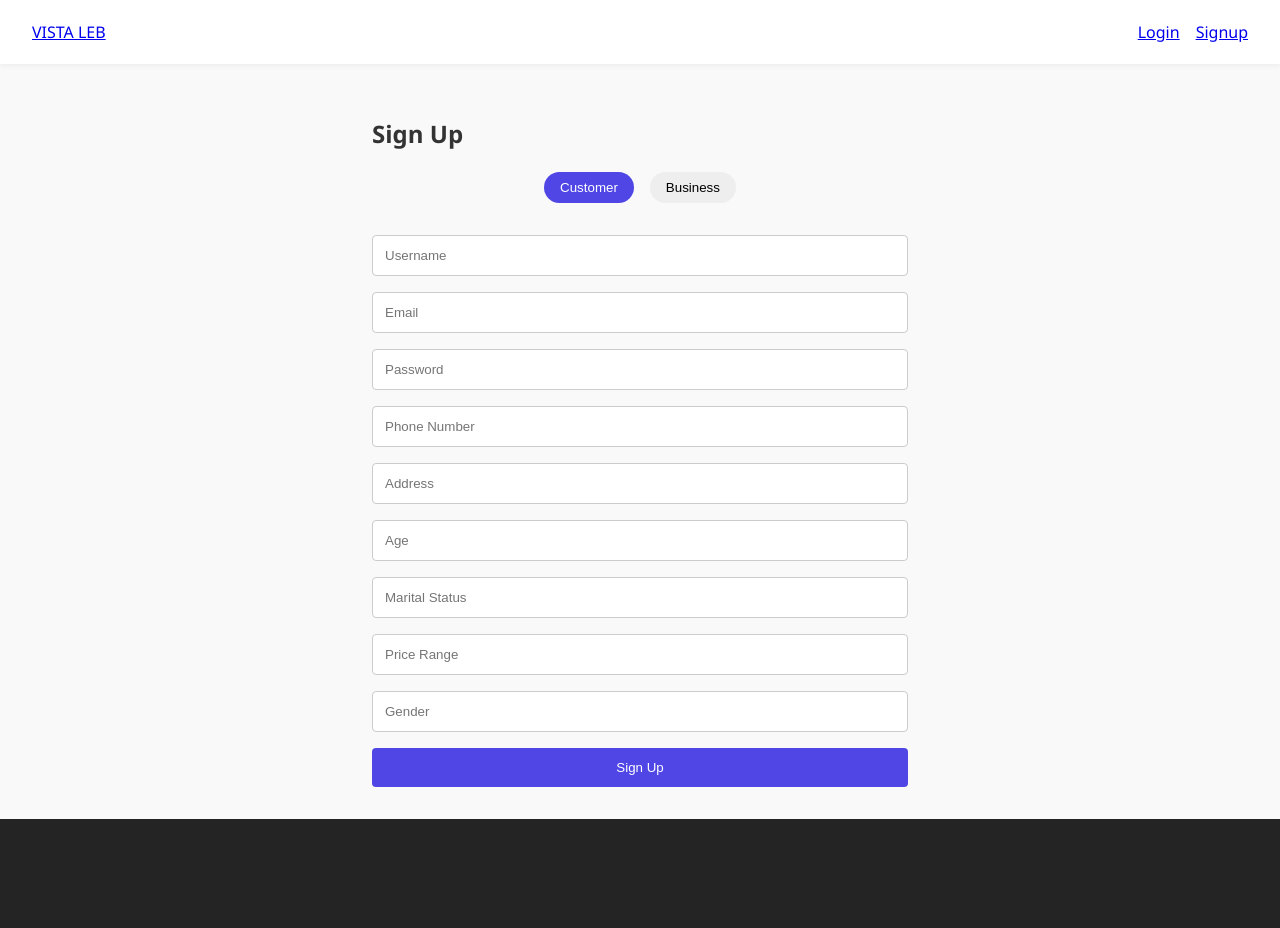
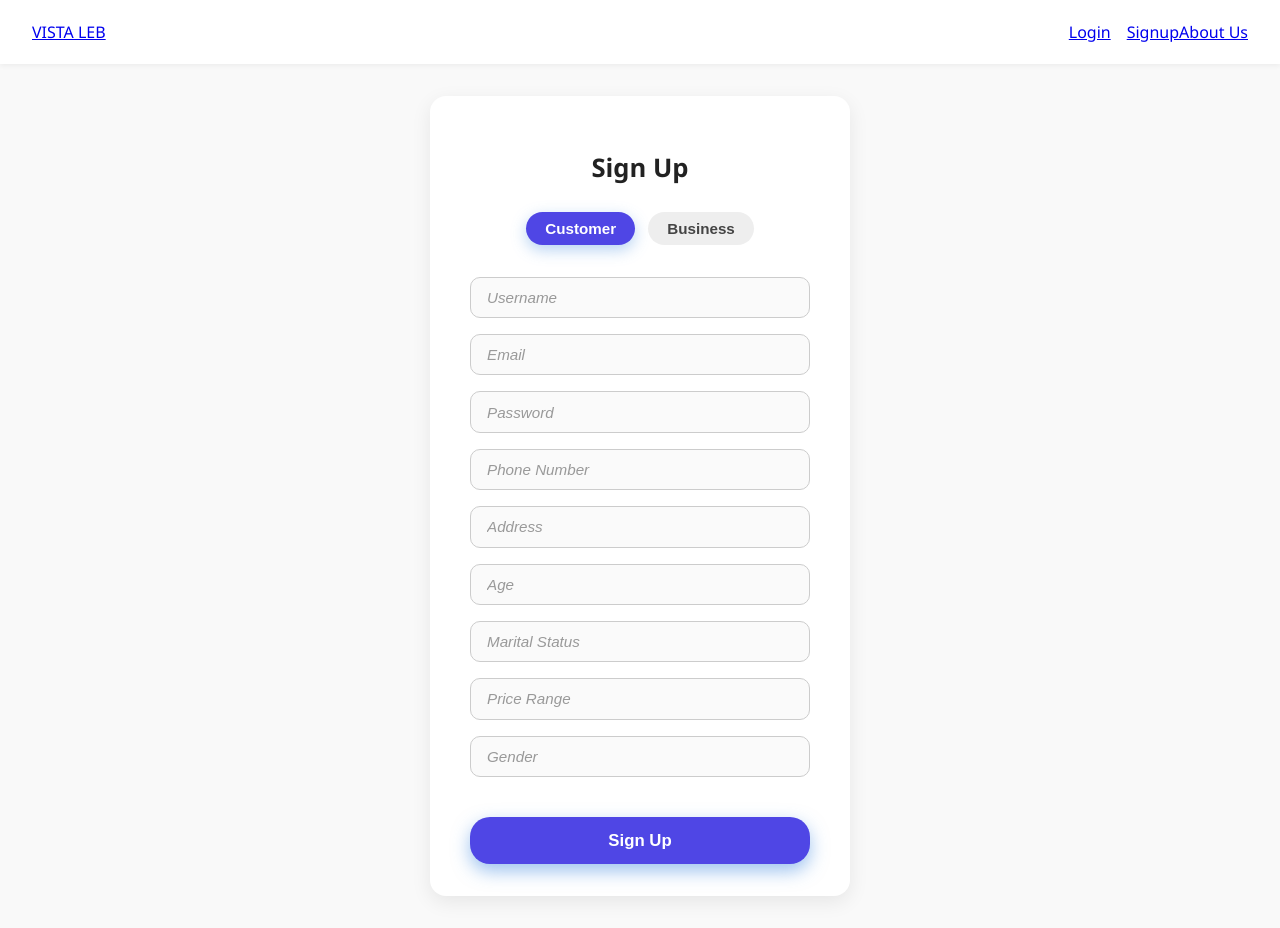
Before and after one commit to Mohamed-Abbas-Homani/Vista-Leb, a React (Vite) app in the folder frontend/: page /signup in a window 1280 px wide. Before the commit the page ends 819 px from the top, so only its background shows below. Built offline with nearby package versions, Linux system fonts and the light colour scheme.

Commit message:
add about us page, fix style for login and sing up page

```diff
--- a/frontend/src/components/Layout.tsx
+++ b/frontend/src/components/Layout.tsx
@@ -35,6 +35,7 @@ export default function Layout({ children }: { children: ReactNode }) {
         <div>
           <Link to="/login" style={{ marginRight: "1rem" }}>Login</Link>
           <Link to="/signup">Signup</Link>
+          <Link to="/about-us">About Us</Link>
         </div>
       </Nav>
       <Main>{children}</Main>
--- /dev/null
+++ b/frontend/src/pages/AboutUs.tsx
@@ -0,0 +1,70 @@
+import styled from "styled-components";
+import Layout from "../components/Layout";
+
+const AboutWrapper = styled.div`
+  max-width: 700px;
+  margin: 3rem auto;
+  padding: 2rem 2.5rem;
+  background: #fff;
+  border-radius: 16px;
+  box-shadow: 0 6px 20px rgba(0, 0, 0, 0.08);
+
+  @media (max-width: 480px) {
+    margin: 1.5rem 1rem;
+    padding: 1.5rem 1.5rem;
+    max-width: 100%;
+    border-radius: 12px;
+  }
+`;
+
+const Title = styled.h1`
+  font-size: 2rem;
+  font-weight: 700;
+  color: ${({ theme }) => theme.primary};
+  margin-bottom: 1.5rem;
+
+  @media (max-width: 480px) {
+    font-size: 1.6rem;
+  }
+`;
+
+const Paragraph = styled.p`
+  font-size: 1rem;
+  line-height: 1.65;
+  color: #444;
+  margin-bottom: 1.25rem;
+
+  @media (max-width: 480px) {
+    font-size: 0.95rem;
+  }
+`;
+
+const AboutUs = () => {
+  return (
+    <Layout>
+      <AboutWrapper>
+        <Title>About Us</Title>
+        <Paragraph>
+          Welcome to our platform! We are dedicated to providing the best services
+          to our customers and businesses. Our mission is to connect users with
+          quality services and foster strong business relationships.
+        </Paragraph>
+        <Paragraph>
+          Founded in 2025, we strive to innovate and adapt to the latest
+          technologies to offer seamless user experiences. Our team is passionate
+          about creating solutions that empower communities and help businesses grow.
+        </Paragraph>
+        <Paragraph>
+          Whether you are a customer looking for trusted businesses or a business
+          seeking to expand your reach, we are here to support you every step of
+          the way.
+        </Paragraph>
+        <Paragraph>
+          Thank you for choosing us. We look forward to serving you!
+        </Paragraph>
+      </AboutWrapper>
+    </Layout>
+  );
+};
+
+export default AboutUs;
--- a/frontend/src/pages/Login.tsx
+++ b/frontend/src/pages/Login.tsx
@@ -1,4 +1,3 @@
-// pages/Login.tsx
 import styled from "styled-components";
 import Layout from "../components/Layout";
 import { useState } from "react";
@@ -12,22 +11,43 @@ const Container = styled.div`
   display: flex;
   align-items: center;
   justify-content: center;
-  background: linear-gradient(135deg, #eef2f3, #8e9eab);
-  width: 100%;
-  height: 100%;
+  background: #f7f9fc;
+  padding: 2rem;
+
+  @media (max-width: 480px) {
+    padding: 1rem;
+  }
 `;
 
 const Form = styled.form`
-  backdrop-filter: blur(12px);
-  background-color: rgba(255, 255, 255, 0.4);
-  box-shadow: 0 8px 32px rgba(31, 38, 135, 0.37);
-  border-radius: 16px;
-  padding: 2.5rem;
+  background: #ffffff;
+  border-radius: 20px;
+  padding: 2.5rem 3rem;
+  box-shadow: 0 8px 24px rgba(0, 0, 0, 0.12);
+  max-width: 360px;
   width: 100%;
-  max-width: 400px;
   display: flex;
   flex-direction: column;
-  gap: 1.5rem;
+  gap: 1.6rem;
+
+  @media (max-width: 480px) {
+    padding: 2rem 2rem;
+    max-width: 100%;
+    border-radius: 16px;
+  }
+`;
+
+const Title = styled.h2`
+  font-size: 2rem;
+  font-weight: 700;
+  text-align: center;
+  color: #222222;
+  margin-bottom: 1rem;
+  letter-spacing: 1.2px;
+
+  @media (max-width: 480px) {
+    font-size: 1.6rem;
+  }
 `;
 
 const InputWrapper = styled.div`
@@ -39,37 +59,65 @@ const Icon = styled.div`
   top: 50%;
   left: 1rem;
   transform: translateY(-50%);
-  color: #555;
+  color: #a0a0a0;
+  font-size: 1.2rem;
+  pointer-events: none;
+  transition: color 0.3s ease;
 `;
 
 const Input = styled.input`
   width: 100%;
-  padding: 0.75rem 0.75rem 0.75rem 3rem;
-  border: 1px solid #ccc;
-  border-radius: 8px;
+  padding: 1rem 1rem 1rem 3.5rem;
+  border-radius: 14px;
+  border: 1.8px solid #d1d9e6;
   font-size: 1rem;
-  background-color: rgba(255, 255, 255, 0.6);
-  transition: all 0.3s ease;
+  color: #333333;
+  background: #fafafa;
+  transition: border-color 0.3s ease, background-color 0.3s ease;
+
+  &::placeholder {
+    color: #b0b9c4;
+    font-style: italic;
+  }
 
   &:focus {
-    border-color: #007bff;
     outline: none;
-    background-color: #fff;
+    border-color: #4a90e2;
+    background-color: #ffffff;
+  }
+
+  &:focus + ${Icon} {
+    color: #4a90e2;
+  }
+
+  @media (max-width: 480px) {
+    font-size: 0.95rem;
   }
 `;
 
 const Button = styled.button<{ disabled?: boolean }>`
-  background-color: ${({ disabled }) => (disabled ? "#aaa" : "#007bff")};
-  color: white;
-  padding: 0.8rem;
+  margin-top: 1.5rem;
+  padding: 1rem;
+  font-size: 1.1rem;
+  font-weight: 600;
+  color: ${({ disabled }) => (disabled ? "#999999" : "#ffffff")};
+  background: ${({ disabled }) => (disabled ? "#cccccc" : "#4a90e2")};
   border: none;
-  border-radius: 8px;
-  font-size: 1rem;
+  border-radius: 18px;
   cursor: ${({ disabled }) => (disabled ? "not-allowed" : "pointer")};
-  transition: background-color 0.3s ease;
+  box-shadow: ${({ disabled }) =>
+    disabled ? "none" : "0 6px 15px rgba(74, 144, 226, 0.6)"};
+  transition: all 0.3s ease;
 
   &:hover {
-    background-color: ${({ disabled }) => (disabled ? "#aaa" : "#0056b3")};
+    background: ${({ disabled }) => (disabled ? "#cccccc" : "#357ABD")};
+    box-shadow: ${({ disabled }) =>
+      disabled ? "none" : "0 8px 20px rgba(53, 122, 189, 0.8)"};
+    transform: ${({ disabled }) => (disabled ? "none" : "scale(1.05)")};
+  }
+
+  @media (max-width: 480px) {
+    font-size: 1rem;
   }
 `;
 
@@ -91,12 +139,16 @@ export default function Login() {
       params.append("client_id", "string");
       params.append("client_secret", "string");
 
-      const res = await axios.post("http://127.0.0.1:8000/api/v1/auth/login", params, {
-        headers: {
-          "Content-Type": "application/x-www-form-urlencoded",
-          accept: "application/json",
-        },
-      });
+      const res = await axios.post(
+        "http://127.0.0.1:8000/api/v1/auth/login",
+        params,
+        {
+          headers: {
+            "Content-Type": "application/x-www-form-urlencoded",
+            accept: "application/json",
+          },
+        }
+      );
 
       console.log("Login success:", res.data);
       toast.success("Login successful!");
@@ -112,25 +164,22 @@ export default function Login() {
     <Layout>
       <ToastContainer />
       <Container>
-        <Form onSubmit={handleSubmit}>
-          <h2 style={{ textAlign: "center", marginBottom: "1rem" }}>Login</h2>
+        <Form onSubmit={handleSubmit} noValidate>
+          <Title>Welcome Back</Title>
           <InputWrapper>
-            <Icon>
-              <FaEnvelope />
-            </Icon>
             <Input
               type="email"
-              placeholder="Email"
+              placeholder="Email Address"
               value={email}
               onChange={(e) => setEmail(e.target.value)}
               required
             />
+            <Icon>
+              <FaEnvelope />
+            </Icon>
           </InputWrapper>
 
           <InputWrapper>
-            <Icon>
-              <FaLock />
-            </Icon>
             <Input
               type="password"
               placeholder="Password"
@@ -138,10 +187,13 @@ export default function Login() {
               onChange={(e) => setPassword(e.target.value)}
               required
             />
+            <Icon>
+              <FaLock />
+            </Icon>
           </InputWrapper>
 
           <Button type="submit" disabled={loading}>
-            {loading ? "Logging in..." : "Login"}
+            {loading ? "Logging in..." : "Sign In"}
           </Button>
         </Form>
       </Container>
--- a/frontend/src/pages/Signup.tsx
+++ b/frontend/src/pages/Signup.tsx
@@ -24,9 +24,31 @@ interface FormData {
 }
 
 const FormWrapper = styled.div`
-  max-width: 600px;
-  margin: auto;
-  padding: 2rem;
+  max-width: 420px;
+  margin: 2rem auto;
+  padding: 2rem 2.5rem;
+  background: #fff;
+  border-radius: 16px;
+  box-shadow: 0 6px 20px rgba(0, 0, 0, 0.08);
+
+  @media (max-width: 480px) {
+    margin: 1rem 1rem;
+    padding: 1.5rem 1.5rem;
+    max-width: 100%;
+    border-radius: 12px;
+  }
+`;
+
+const Title = styled.h2`
+  text-align: center;
+  font-size: 1.6rem;
+  color: #222;
+  margin-bottom: 1.5rem;
+  font-weight: 700;
+
+  @media (max-width: 480px) {
+    font-size: 1.4rem;
+  }
 `;
 
 const Switcher = styled.div`
@@ -36,14 +58,30 @@ const Switcher = styled.div`
 `;
 
 const SwitchButton = styled.button<{ active: boolean }>`
-  background-color: ${({ active, theme }) => active ? theme.primary : "#eee"};
-  color: ${({ active }) => (active ? "white" : "black")};
+  background-color: ${({ active, theme }) => (active ? theme.primary : "#eee")};
+  color: ${({ active }) => (active ? "#fff" : "#444")};
   border: none;
-  padding: 0.5rem 1rem;
-  margin: 0 0.5rem;
-  border-radius: 20px;
+  padding: 0.5rem 1.2rem;
+  margin: 0 0.4rem;
+  border-radius: 25px;
   cursor: pointer;
-  transition: background-color 0.3s;
+  font-weight: 600;
+  font-size: 0.95rem;
+  box-shadow: ${({ active }) =>
+    active ? "0 5px 15px rgba(74, 144, 226, 0.4)" : "none"};
+  transition: background-color 0.3s, color 0.3s;
+  user-select: none;
+
+  &:hover {
+    background-color: ${({ active, theme }) =>
+      active ? theme.primary : "#dcdcdc"};
+  }
+
+  @media (max-width: 480px) {
+    padding: 0.45rem 1rem;
+    font-size: 0.9rem;
+    margin: 0 0.25rem;
+  }
 `;
 
 const Form = styled.form`
@@ -53,22 +91,60 @@ const Form = styled.form`
 `;
 
 const Input = styled.input`
-  padding: 0.75rem;
-  border: 1px solid #ccc;
-  border-radius: 4px;
+  padding: 0.7rem 1rem;
+  border: 1.6px solid #ccc;
+  border-radius: 10px;
+  font-size: 0.95rem;
+  color: #333;
+  background: #fafafa;
+  transition: border-color 0.3s ease, background-color 0.3s ease;
+
+  &:focus {
+    outline: none;
+    border-color: #4a90e2;
+    background: #fff;
+  }
+
+  &::placeholder {
+    color: #999;
+    font-style: italic;
+  }
+
+  @media (max-width: 480px) {
+    padding: 0.6rem 0.9rem;
+    font-size: 0.9rem;
+  }
 `;
 
 const Button = styled.button`
+  margin-top: 1.5rem;
+  padding: 0.85rem;
+  font-weight: 700;
+  font-size: 1.05rem;
+  color: #fff;
   background-color: ${({ theme }) => theme.primary};
-  color: white;
+  border: none;
+  border-radius: 20px;
+  cursor: pointer;
+  box-shadow: 0 7px 18px rgba(74, 144, 226, 0.55);
+  transition: background-color 0.3s ease, box-shadow 0.3s ease;
+
+  &:hover {
+    background-color: #357abd;
+    box-shadow: 0 8px 25px rgba(53, 122, 189, 0.8);
+    transform: scale(1.04);
+  }
+
+  @media (max-width: 480px) {
     padding: 0.75rem;
-  border: none;
-  border-radius: 4px;
-  cursor: pointer;
+    font-size: 1rem;
+  }
 `;
 
 export default function Signup() {
-  const [accountType, setAccountType] = useState<"customer" | "business">("customer");
+  const [accountType, setAccountType] = useState<"customer" | "business">(
+    "customer"
+  );
   const [formData, setFormData] = useState<FormData>({});
 
   const handleChange = (e: ChangeEvent<HTMLInputElement>) => {
@@ -85,7 +161,8 @@ export default function Signup() {
       phone_number: formData.phone_number,
       address: formData.address,
       categories: [],
-      [accountType]: accountType === "business"
+      [accountType]:
+        accountType === "business"
           ? {
               branch_name: formData.branch_name,
               hot_line: formData.hot_line,
@@ -93,14 +170,14 @@ export default function Signup() {
               cover_photo: formData.cover_photo,
               start_hour: formData.start_hour,
               close_hour: formData.close_hour,
-            opening_days: formData.opening_days
+              opening_days: formData.opening_days,
             }
           : {
               age: Number(formData.age),
               marital_status: formData.marital_status,
               price_range: formData.price_range,
-            gender: formData.gender
-          }
+              gender: formData.gender,
+            },
     };
 
     try {
@@ -117,7 +194,7 @@ export default function Signup() {
   return (
     <Layout>
       <FormWrapper>
-        <h2>Sign Up</h2>
+        <Title>Sign Up</Title>
         <Switcher>
           <SwitchButton
             type="button"
@@ -135,28 +212,97 @@ export default function Signup() {
           </SwitchButton>
         </Switcher>
         <Form onSubmit={handleSubmit}>
-          <Input name="username" placeholder="Username" onChange={handleChange} />
-          <Input name="email" type="email" placeholder="Email" onChange={handleChange} />
-          <Input name="password" type="password" placeholder="Password" onChange={handleChange} />
-          <Input name="phone_number" placeholder="Phone Number" onChange={handleChange} />
+          <Input
+            name="username"
+            placeholder="Username"
+            onChange={handleChange}
+            required
+          />
+          <Input
+            name="email"
+            type="email"
+            placeholder="Email"
+            onChange={handleChange}
+            required
+          />
+          <Input
+            name="password"
+            type="password"
+            placeholder="Password"
+            onChange={handleChange}
+            required
+          />
+          <Input
+            name="phone_number"
+            placeholder="Phone Number"
+            onChange={handleChange}
+          />
           <Input name="address" placeholder="Address" onChange={handleChange} />
 
           {accountType === "business" ? (
             <>
-              <Input name="branch_name" placeholder="Branch Name" onChange={handleChange} required />
-              <Input name="hot_line" placeholder="Hot Line" onChange={handleChange} />
-              <Input name="targeted_gender" placeholder="Targeted Gender" onChange={handleChange} />
-              <Input name="cover_photo" placeholder="Cover Photo URL" onChange={handleChange} />
-              <Input name="start_hour" type="time" placeholder="Start Hour" onChange={handleChange} />
-              <Input name="close_hour" type="time" placeholder="Close Hour" onChange={handleChange} />
-              <Input name="opening_days" placeholder="Opening Days" onChange={handleChange} />
+              <Input
+                name="branch_name"
+                placeholder="Branch Name"
+                onChange={handleChange}
+                required
+              />
+              <Input
+                name="hot_line"
+                placeholder="Hot Line"
+                onChange={handleChange}
+              />
+              <Input
+                name="targeted_gender"
+                placeholder="Targeted Gender"
+                onChange={handleChange}
+              />
+              <Input
+                name="cover_photo"
+                placeholder="Cover Photo URL"
+                onChange={handleChange}
+              />
+              <Input
+                name="start_hour"
+                type="time"
+                placeholder="Start Hour"
+                onChange={handleChange}
+              />
+              <Input
+                name="close_hour"
+                type="time"
+                placeholder="Close Hour"
+                onChange={handleChange}
+              />
+              <Input
+                name="opening_days"
+                placeholder="Opening Days"
+                onChange={handleChange}
+              />
             </>
           ) : (
             <>
-              <Input name="age" type="number" placeholder="Age" onChange={handleChange} />
-              <Input name="marital_status" placeholder="Marital Status" onChange={handleChange} />
-              <Input name="price_range" placeholder="Price Range" onChange={handleChange} />
-              <Input name="gender" placeholder="Gender" onChange={handleChange} />
+              <Input
+                name="age"
+                type="number"
+                placeholder="Age"
+                onChange={handleChange}
+              />
+              <Input
+                name="marital_status"
+                placeholder="Marital Status"
+                onChange={handleChange}
+              />
+              <Input
+                name="price_range"
+                placeholder="Price Range"
+                onChange={handleChange}
+              />
+              <Input
+                name="gender"
+                placeholder="Gender"
+                onChange={handleChange}
+              />
             </>
           )}
 
--- a/frontend/src/router.tsx
+++ b/frontend/src/router.tsx
@@ -2,11 +2,13 @@ import { createBrowserRouter } from "react-router-dom";
 import Home from "./pages/Home";
 import Login from "./pages/Login";
 import Signup from "./pages/Signup";
+import AboutUs from "./pages/AboutUs";
 
 const router = createBrowserRouter([
   { path: "/", element: <Home /> },
   { path: "/login", element: <Login /> },
   { path: "/signup", element: <Signup /> },
+  {path: "/about-us", element: <AboutUs />},
 ]);
 
 export default router;
```
Also changed, not shown: frontend/src/components/ImageCarousel.css (+4 -3 lines). Lines whose indentation alone changed are shown as unchanged.
